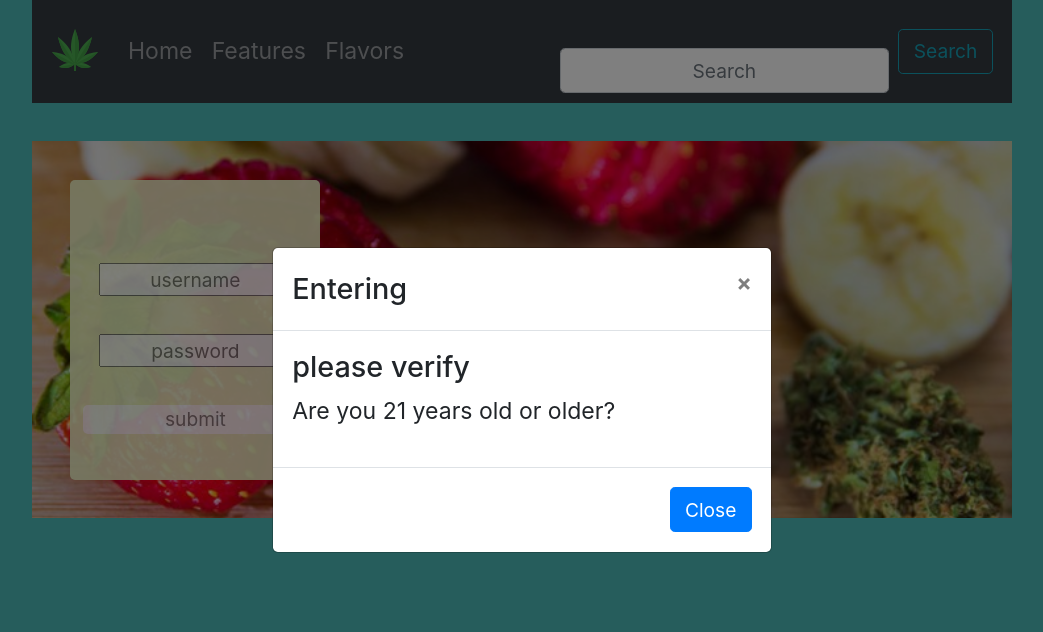
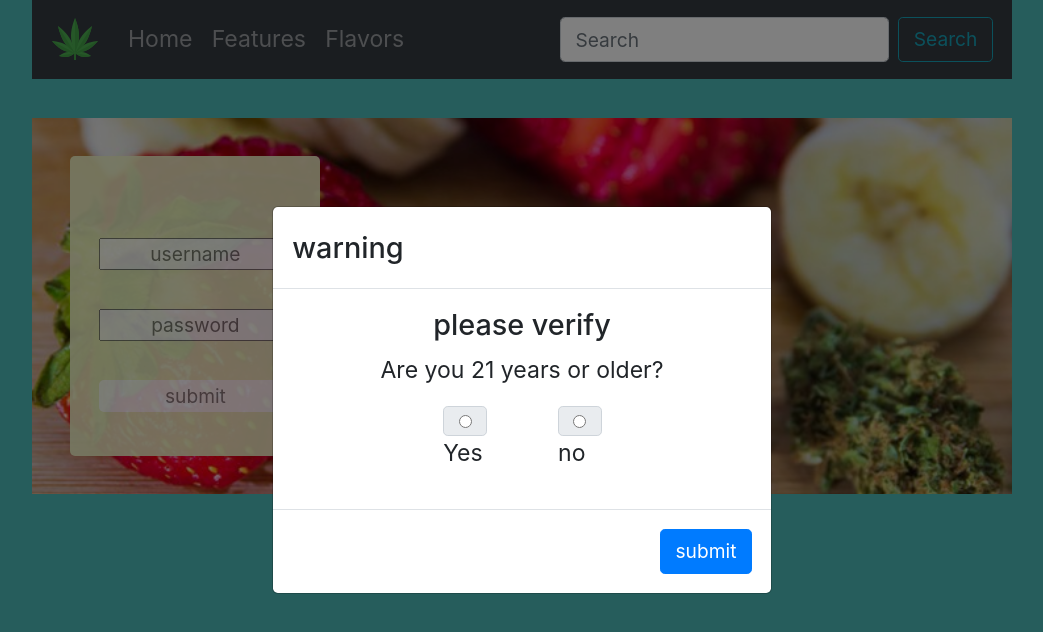
Before and after one commit to LuisOcasio/consultant, a React (Create React App) app: page / in a window 1280 px wide. Shown: the top 632 px of the page, without its empty margins (118-1161 px from the left). Built offline with nearby package versions, Linux system fonts and the light colour scheme; a web font is replaced by a local one.

Commit message:
added modal

```diff
--- a/src/App.js
+++ b/src/App.js
@@ -1,46 +1,17 @@
 import React from "react";
 import "./index.scss";
-import { Modal, Button } from "react-bootstrap";
 
 import { Navigation } from "./components/index";
 import { Home } from "./components/index";
 import { Route } from "react-router-dom";
 import Flavors from "./Pages/Flavors";
 
-function MyVerticallyCenteredModal(props) {
-  return (
-    <Modal
-      {...props}
-      size="med"
-      aria-labelledby="contained-modal-title-vcenter"
-      centered
-    >
-      <Modal.Header closeButton>
-        <Modal.Title id="contained-modal-title-vcenter">Entering</Modal.Title>
-      </Modal.Header>
-      <Modal.Body>
-        <h4>please verify</h4>
-        <p>Are you 21 years old or older?</p>
-      </Modal.Body>
-      <Modal.Footer>
-        <Button onClick={props.onHide}>Close</Button>
-      </Modal.Footer>
-    </Modal>
-  );
-}
-
 const App = () => {
-  const [modalShow, setModalShow] = React.useState(true);
-
   return (
     <div id="wrapper">
       <Navigation />
       <Route exact path="/" component={Home} />
       <Route path="/flavors" component={Flavors} />
-      <MyVerticallyCenteredModal
-        show={modalShow}
-        onHide={() => setModalShow(false)}
-      />
     </div>
   );
 };
--- a/src/Pages/Home.js
+++ b/src/Pages/Home.js
@@ -1,13 +1,70 @@
 import React from "react";
+import { Modal, Button, InputGroup } from "react-bootstrap";
+
 import styled from "styled-components";
 import Login from "../components/Login";
 import banner from "../images/marijuana-fruit.jpg";
 
+function MyVerticallyCenteredModal(props) {
+  return (
+    <Modal
+      {...props}
+      size="med"
+      aria-labelledby="contained-modal-title-vcenter"
+      centered
+    >
+      <Modal.Header>
+        <Modal.Title id="contained-modal-title-vcenter">warning</Modal.Title>
+      </Modal.Header>
+      <Modal.Body
+        style={{
+          display: "flex",
+          flexDirection: "column",
+          alignItems: "center",
+        }}
+      >
+        <h4>please verify</h4>
+        <p>Are you 21 years or older?</p>
+
+        <InputGroup.Prepend
+          style={{
+            display: "flex",
+            justifyContent: "space-around",
+            width: "50%",
+          }}
+        >
+          <div>
+            <InputGroup.Radio aria-label="Radio for following text input" />
+            <p>Yes</p>
+          </div>
+
+          <div>
+            <InputGroup.Radio aria-label="Radio for following text input" />
+            <p>no</p>
+          </div>
+        </InputGroup.Prepend>
+      </Modal.Body>
+
+      <Modal.Footer>
+        <Button>submit</Button>
+      </Modal.Footer>
+    </Modal>
+  );
+}
+
 const Home = () => {
+  const [modalShow, setModalShow] = React.useState(true);
+
   return (
-    <Wrapper>
-      <Login />
-    </Wrapper>
+    <>
+      <Wrapper>
+        <Login />
+      </Wrapper>
+      <MyVerticallyCenteredModal
+        show={modalShow}
+        onHide={() => setModalShow(false)}
+      />
+    </>
   );
 };
 
--- a/src/components/Login.js
+++ b/src/components/Login.js
@@ -10,12 +10,26 @@ const Login = () => {
     <>
       <Form onSubmit={handleSubmit(onSubmit)}>
         <input
+          style={{
+            textAlign: "center",
+            marginTop: "2rem",
+            width: "10rem",
+            height: "1.7rem",
+            fontSize: "1rem",
+          }}
           name="username"
           ref={register({ required: true })}
           placeholder="username"
         />
         {errors.exampleRequired && <span>username required</span>}
         <input
+          style={{
+            textAlign: "center",
+            marginTop: "2rem",
+            width: "10rem",
+            height: "1.7rem",
+            fontSize: "1rem",
+          }}
           name="exampleRequired"
           ref={register({ required: true })}
           placeholder="password"
@@ -27,7 +41,8 @@ const Login = () => {
             border: "none",
             backgroundColor: "#fff",
             color: "grey",
-            width: "225px",
+            width: "10rem",
+            height: "1.7rem",
             borderRadius: "5px",
             fontSize: "1rem",
           }}
--- a/src/index.scss
+++ b/src/index.scss
@@ -10,10 +10,3 @@ body {
   margin: auto;
   width: 980px;
 }
-input {
-  text-align: center;
-  margin-top: 2rem;
-  width: 10rem;
-  height: 1.7rem;
-  font-size: 1rem;
-}
```
